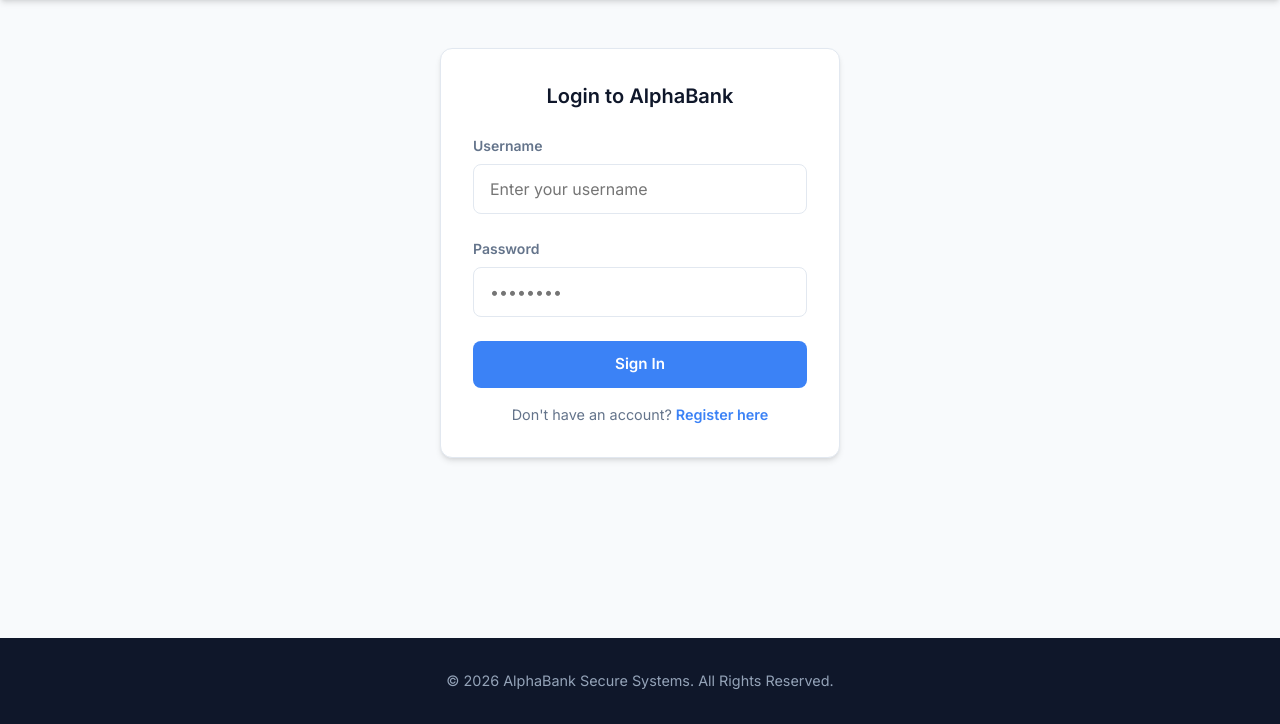
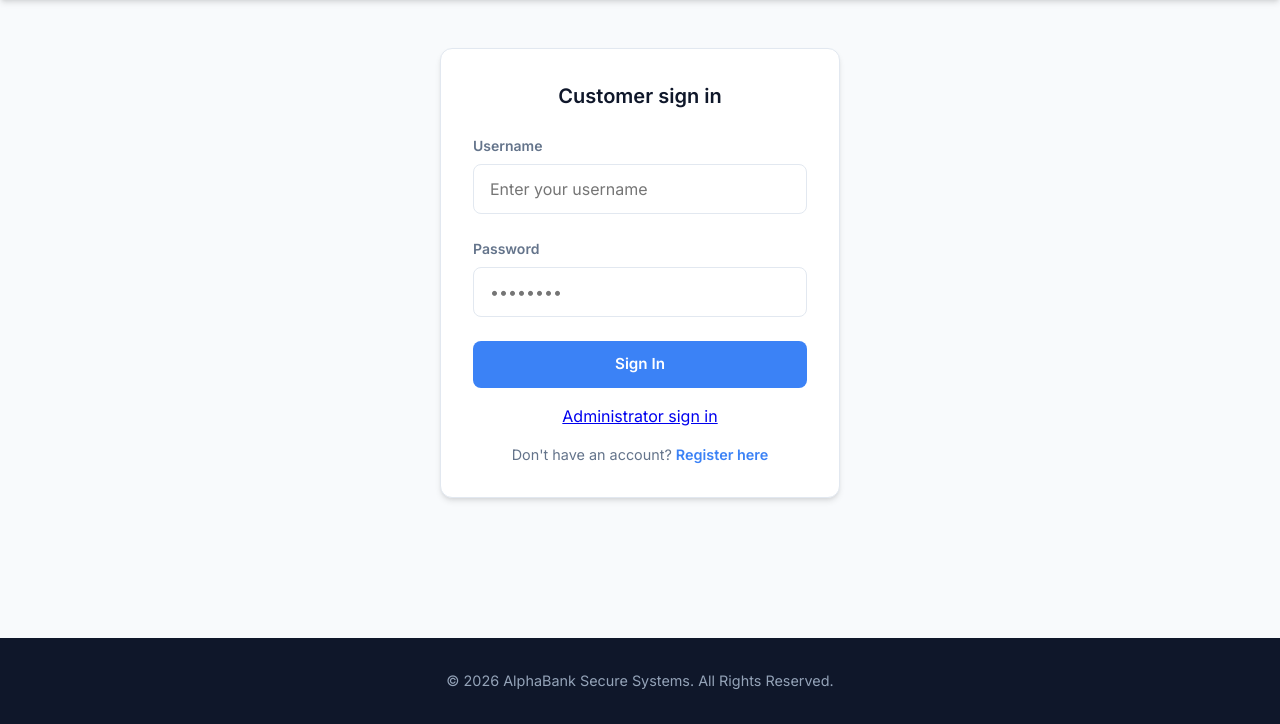
Before and after one commit to GodsGift-Francis/Alpha-Bk-Project, a PHP site: page /login.php in a window 1280 px wide. Shown: the part 76-800 px from the top of the page. Run offline with PHP 8.4, Linux system fonts and the light colour scheme.

Commit message:
Add dedicated administrator sign-in: login.php

```diff
--- a/login.php
+++ b/login.php
@@ -9,7 +9,7 @@ if (isLoggedIn()) {
 require_once __DIR__ . '/views/layout/header.php';
 ?>
 <div class="card max-w-sm">
-    <h2 class="card-title text-center">Login to AlphaBank</h2>
+    <h2 class="card-title text-center">Customer sign in</h2>
     <div id="login-alert" aria-live="polite"></div>
     <form id="login-form">
         <div class="form-group">
@@ -22,6 +22,7 @@ require_once __DIR__ . '/views/layout/header.php';
         </div>
         <button type="submit" class="btn btn-primary btn-block">Sign In</button>
     </form>
+    <p class="text-center mt-4"><a href="admin-login.php">Administrator sign in</a></p>
     <div class="text-center mt-4">
         <p style="color: var(--text-secondary); font-size: 0.9rem;">Don't have an account? <a href="register.php" style="color: var(--secondary-color); font-weight: 600; text-decoration: none;">Register here</a></p>
     </div>
```
